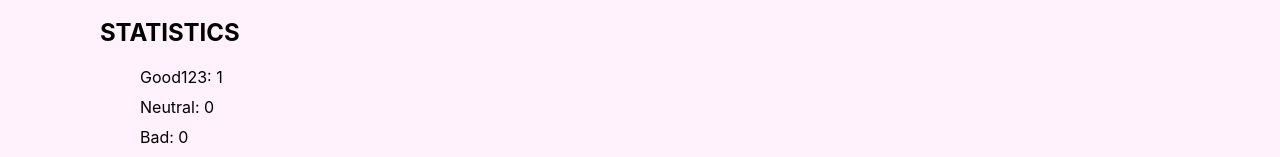
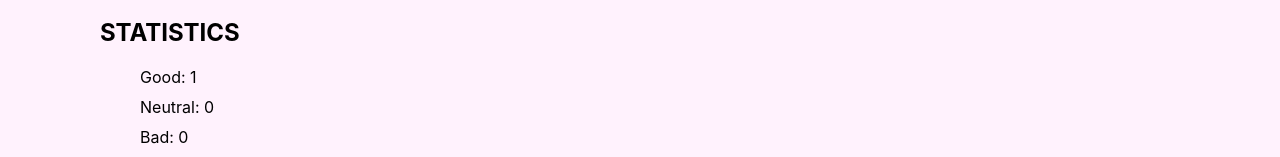
Before and after one commit to Ry6ens/goit-react-hw-02-feedback, a React (Create React App) app: page / in a window 1280 px wide. Both pictures are taken after a click on the button "GOOD". Shown: the part 211-368 px from the top of the page. Built offline with nearby package versions, Linux system fonts and the light colour scheme.

Commit message:
add readme

```diff
--- a/src/components/Statistics/Statistics.jsx
+++ b/src/components/Statistics/Statistics.jsx
@@ -6,7 +6,7 @@ const Statistics = ({ good, neutral, bad, total, positivePercentage = 0 }) => {
   return (
     <>
       <ul className={styles.list}>
-        <li className={styles.item}>Good123: {good}</li>
+        <li className={styles.item}>Good: {good}</li>
         <li className={styles.item}>Neutral: {neutral}</li>
         <li className={styles.item}>Bad: {bad}</li>
         <li className={styles.item}>Total: {total}</li>
```
Also changed, not shown: 1 other file (tests, documents, lock files or other folders).
